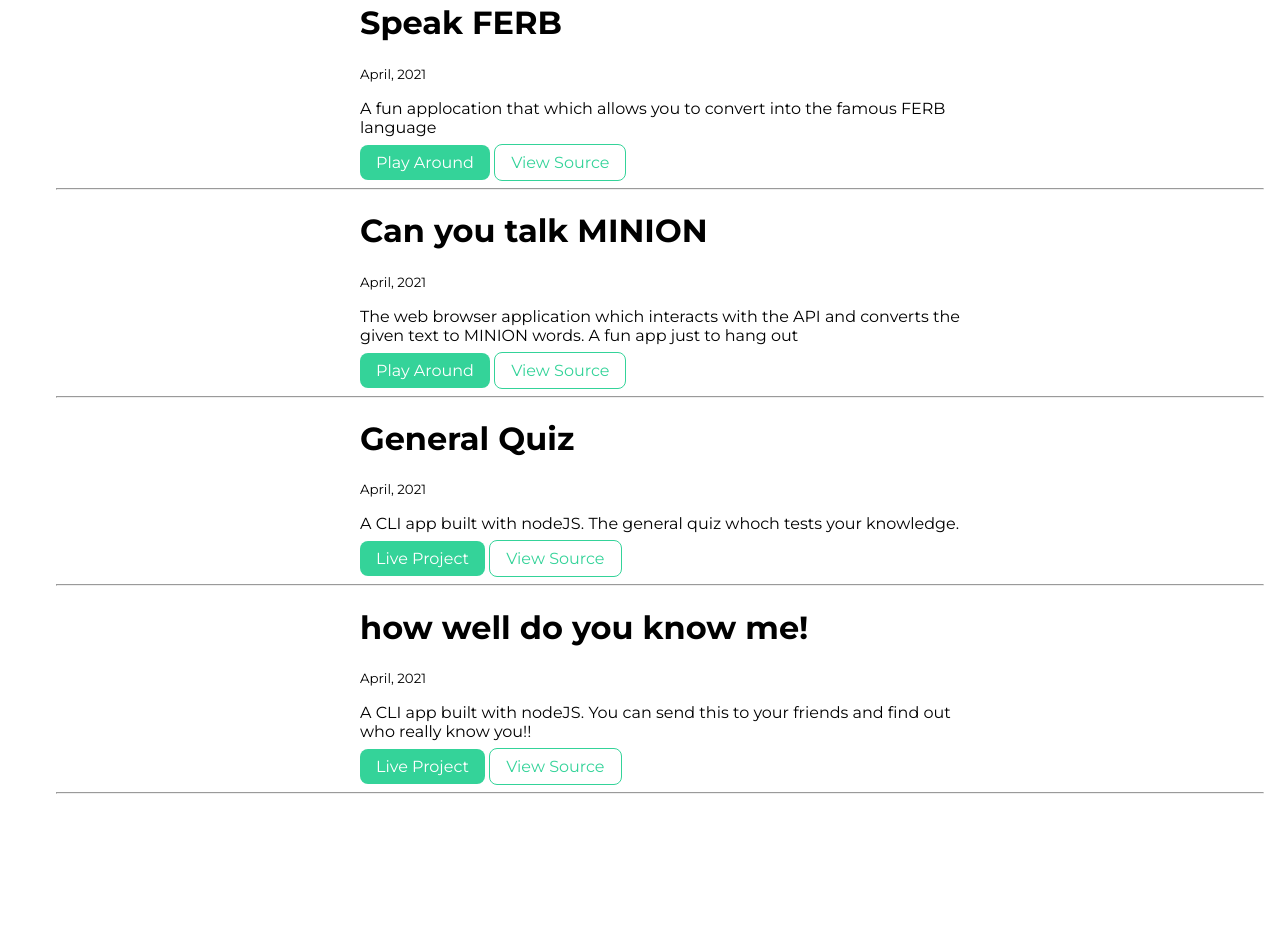
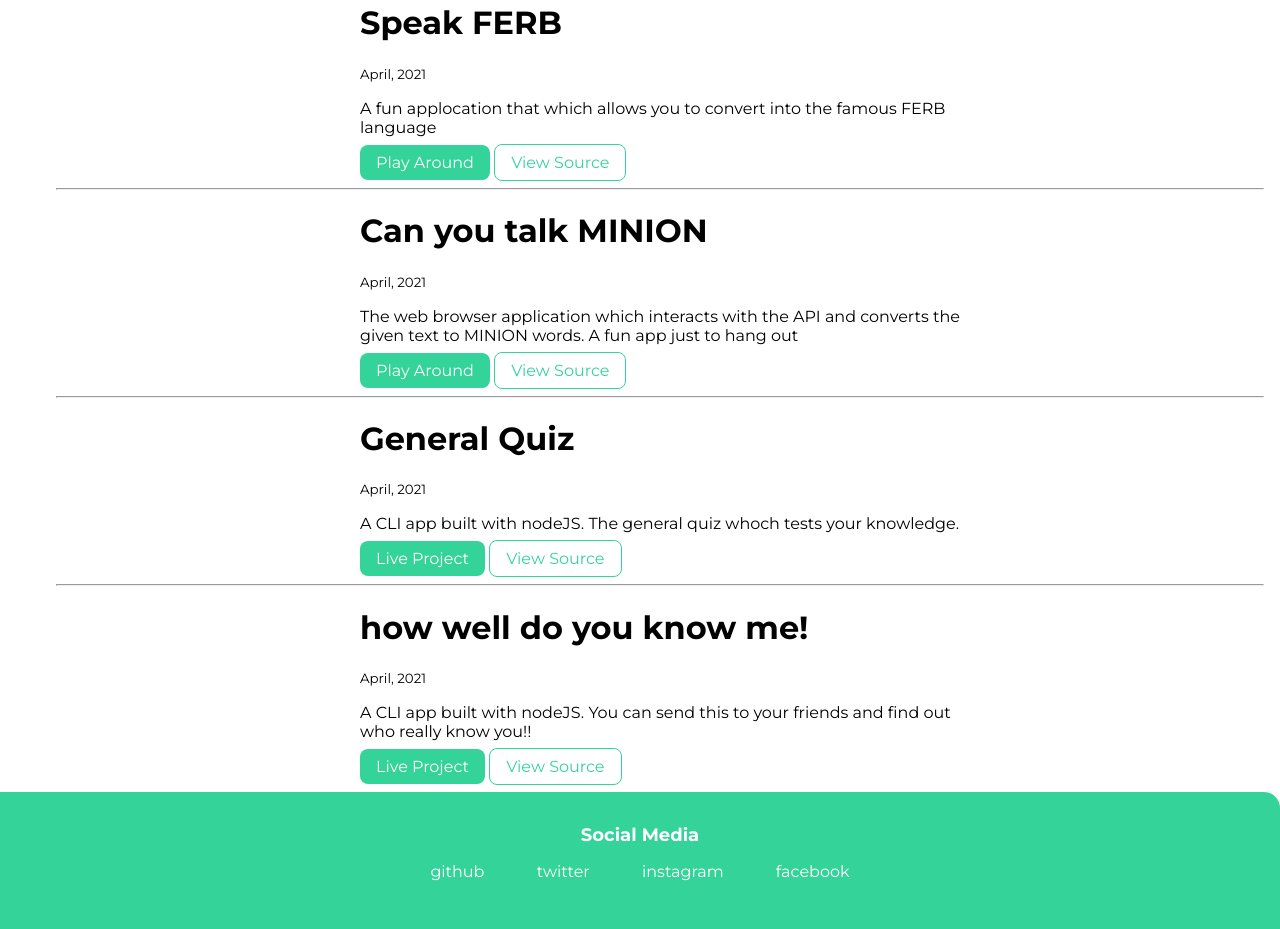
Before and after one commit to Veekshith-Thoram/neog-camp-lesson3-live, a plain HTML site: page projects.html in a window 1280 px wide. Shown: the part 511-1440 px from the top of the page. Before the commit the page ends 1321 px from the top, so only its background shows below. Drawn offline with Linux system fonts and the light colour scheme.

Commit message:
updated footer in projects

```diff
--- a/projects.html
+++ b/projects.html
@@ -91,8 +91,19 @@
             <a class="links primary-link" href="https://replit.com/@VeekshithThoram/endgame-3">Live Project</a>
             <a class="links secondary-link" href="https://replit.com/@VeekshithThoram/endgame-3">View Source</a>
             </div>
-            <hr style="margin:1rem" />
+
         </li>
     </ul>
+
+    <footer class="footer">
+        <div class="footer-header">Social Media</div>
+        <ul >
+            <li class="list-non-bullet inline-item"><a class="links" href="https://github.com/Veekshith-Thoram">github</a></li>
+            <li class="list-non-bullet inline-item"><a class="links" href="https://twitter.com/ThoramVeekshith">twitter</a></li>
+            <li class="list-non-bullet inline-item"><a class="links" href="https://www.instagram.com/veekshith_thoram">instagram</a></li>
+            <li class="list-non-bullet inline-item"><a class="links" href="https://www.facebook.com/thoram.veekshith/">facebook</a></li>
+
+        </ul>
+        </footer>
 </body>
 </html>
--- a/styles.css
+++ b/styles.css
@@ -118,6 +118,9 @@ footer{
     background-color: var(--primary-color);
     padding: 2rem 1rem;
     text-align: center;
+    /* bottom: 0;
+    width:100%;
+    position: fixed; */
     border-top-right-radius: 1rem;
 }
 .footer .footer-header{
```
